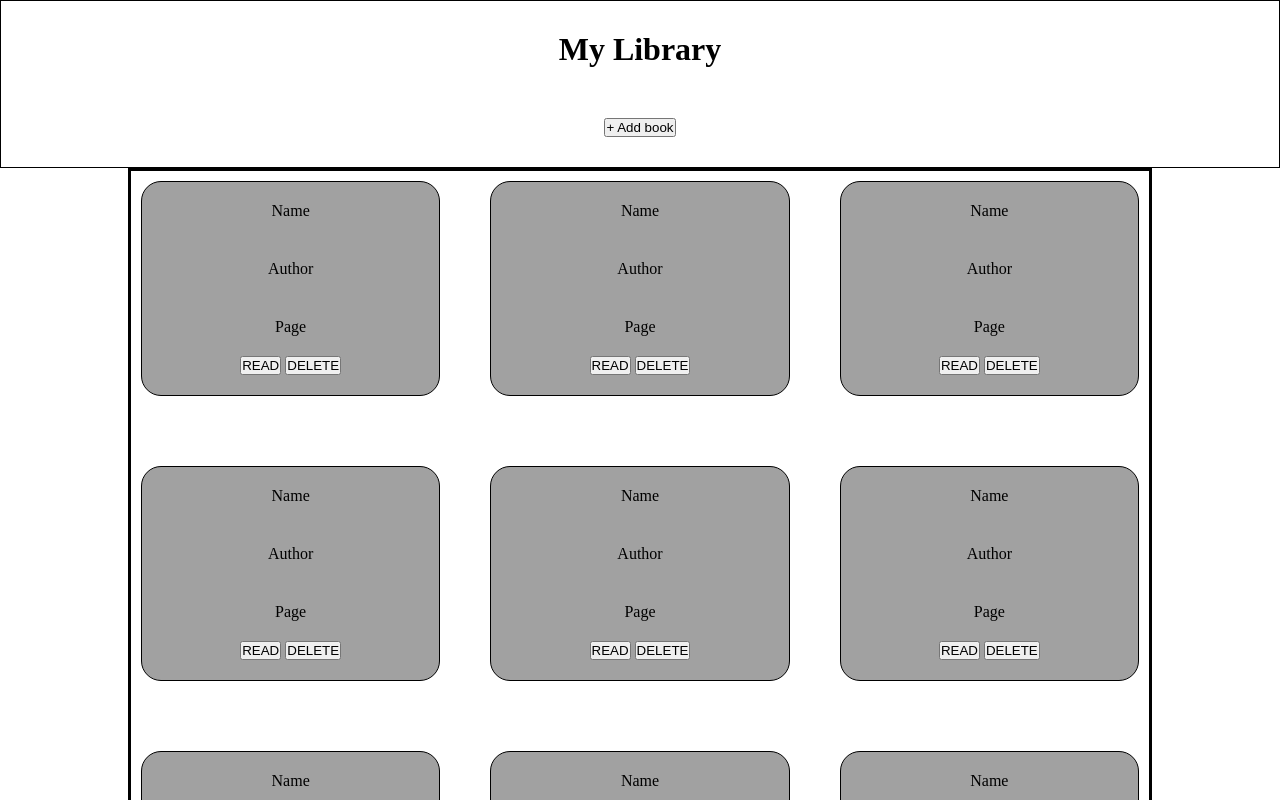
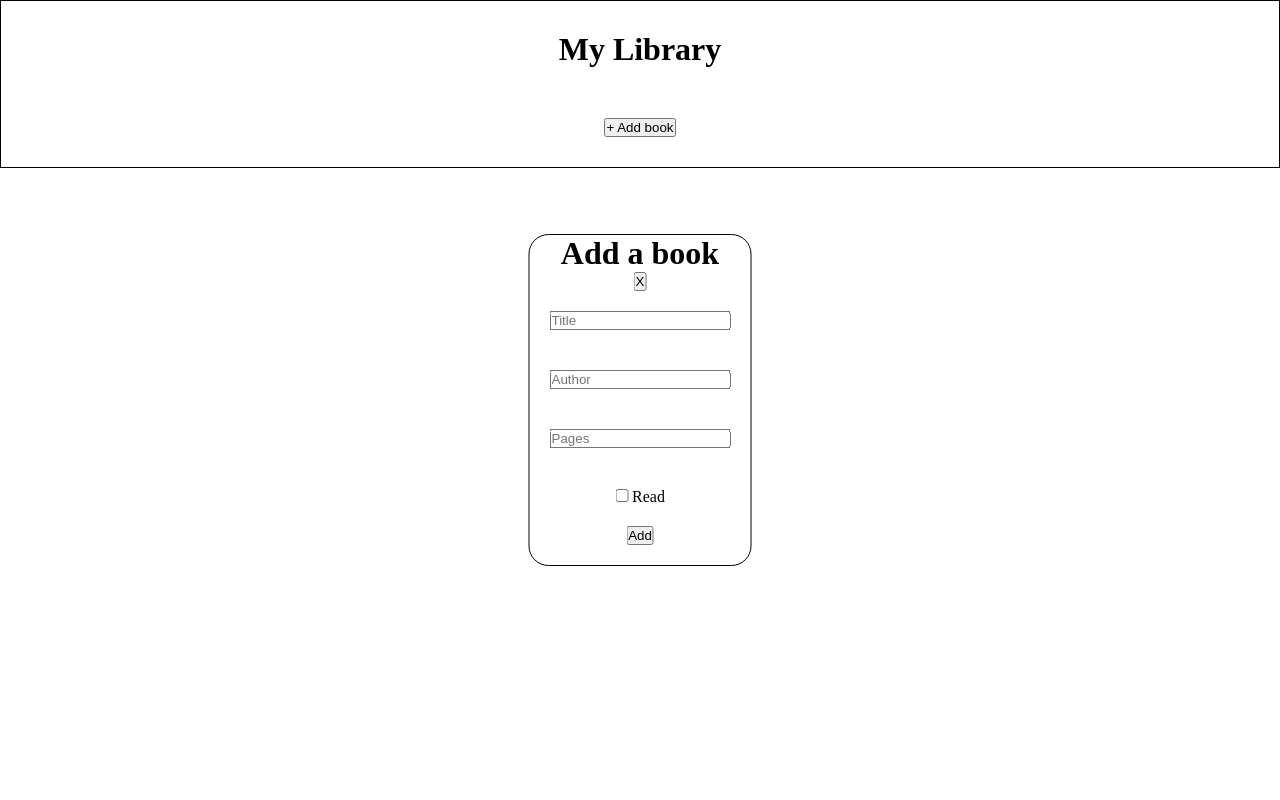
Before and after one commit to johnEdmon44/Library, a plain HTML site: page index.html in a window 1280 px wide. Both pictures are taken after a click on the button "+ Add book". Shown: the top 800 px of the page. Drawn offline with Linux system fonts and the light colour scheme.

Commit message:
Add modal

```diff
--- a/index.html
+++ b/index.html
@@ -11,88 +11,38 @@
 <body>
   <header>
     <h1>My Library</h1>
-    <button onclick="formModal()">+ Add book</button>
+    <button id="showModal">+ Add book</button>
   </header>
-  <main>
-    <div class="Items">
-      <p>Name</p>
-      <p>Author</p>
-      <p>Page</p>
-      <button>READ</button>
-      <button>DELETE</button>
+
+  <form id="modal">
+    <div>
+      <h1>Add a book</h1>
+      <button id="close">X</button>
     </div>
 
-    <div class="Items">
-      <p>Name</p>
-      <p>Author</p>
-      <p>Page</p>
-      <button>READ</button>
-      <button>DELETE</button>
-    </div>
+    <fieldset>
+      <ul>
+        <li>
+          <input type="text" id="title" placeholder="Title" required>
+        </li>
 
-    <div class="Items">
-      <p>Name</p>
-      <p>Author</p>
-      <p>Page</p>
-      <button>READ</button>
-      <button>DELETE</button>
-    </div>
+        <li>
+          <input type="text" id="author" placeholder="Author" required>
+        </li>
 
-    <div class="Items">
-      <p>Name</p>
-      <p>Author</p>
-      <p>Page</p>
-      <button>READ</button>
-      <button>DELETE</button>
-    </div>
+        <li>
+          <input type="number" id="pages" placeholder="Pages" required>
+        </li>
 
-    <div class="Items">
-      <p>Name</p>
-      <p>Author</p>
-      <p>Page</p>
-      <button>READ</button>
-      <button>DELETE</button>
-    </div>
-
-    <div class="Items">
-      <p>Name</p>
-      <p>Author</p>
-      <p>Page</p>
-      <button>READ</button>
-      <button>DELETE</button>
-    </div>
-
-    <div class="Items">
-      <p>Name</p>
-      <p>Author</p>
-      <p>Page</p>
-      <button>READ</button>
-      <button>DELETE</button>
-    </div>
-
-    <div class="Items">
-      <p>Name</p>
-      <p>Author</p>
-      <p>Page</p>
-      <button>READ</button>
-      <button>DELETE</button>
-    </div>
-
-    <div class="Items">
-      <p>Name</p>
-      <p>Author</p>
-      <p>Page</p>
-      <button>READ</button>
-      <button>DELETE</button>
-    </div>
-
-    <div class="Items">
-      <p>Name</p>
-      <p>Author</p>
-      <p>Page</p>
-      <button>READ</button>
-      <button>DELETE</button>
-    </div>
+        <li>
+          <input type="checkbox" id="read" required>
+          <label for="read">Read</label>
+        </li>
+      </ul>
+    </fieldset>
+    <button type="submit" class="add">Add</button>
+  </form>
+  <main>
   </main>
 </body>
 </html>
--- a/main.js
+++ b/main.js
@@ -1 +1,14 @@
-"use strict"
+"use strict";
+
+const modal = document.querySelector('#modal');
+const showModal = document.querySelector('#showModal');
+const closeModal = document.querySelector('#close')
+
+showModal.addEventListener('click', function() {
+  modal.classList.add('modal');
+});
+
+closeModal.addEventListener('click', function() {
+  closeModal.required = false;
+  modal.classList.remove('modal');
+})
--- a/style.css
+++ b/style.css
@@ -19,7 +19,6 @@ main {
   display: grid;
   margin-left: 10%;
   margin-right: 10%;
-  border: 3px solid black;
   grid-template-columns: repeat( auto-fill, minmax(250px, 1fr) );
   column-gap: 30px;
   row-gap: 50px ;
@@ -41,3 +40,40 @@ p {
 .Items button {
   margin-bottom: 20px;
 }
+
+form {
+  position: absolute;
+  border: 1px solid black;
+  border-radius: 20px;
+  top: 50%;
+  left: 50%;
+  transform: translate(-50%, -50%);
+  text-align: center;
+  visibility: hidden;
+}
+
+ul {
+  list-style-type: none;
+}
+
+input::-webkit-outer-spin-button,
+input::-webkit-inner-spin-button {
+  -webkit-appearance: none;
+  margin: 0;
+}
+
+form li{
+  padding: 20px;
+}
+
+form .add {
+  margin-bottom: 20px;
+}
+
+.modal {
+  visibility:visible;
+}
+
+fieldset {
+  border: 0;
+}
```
